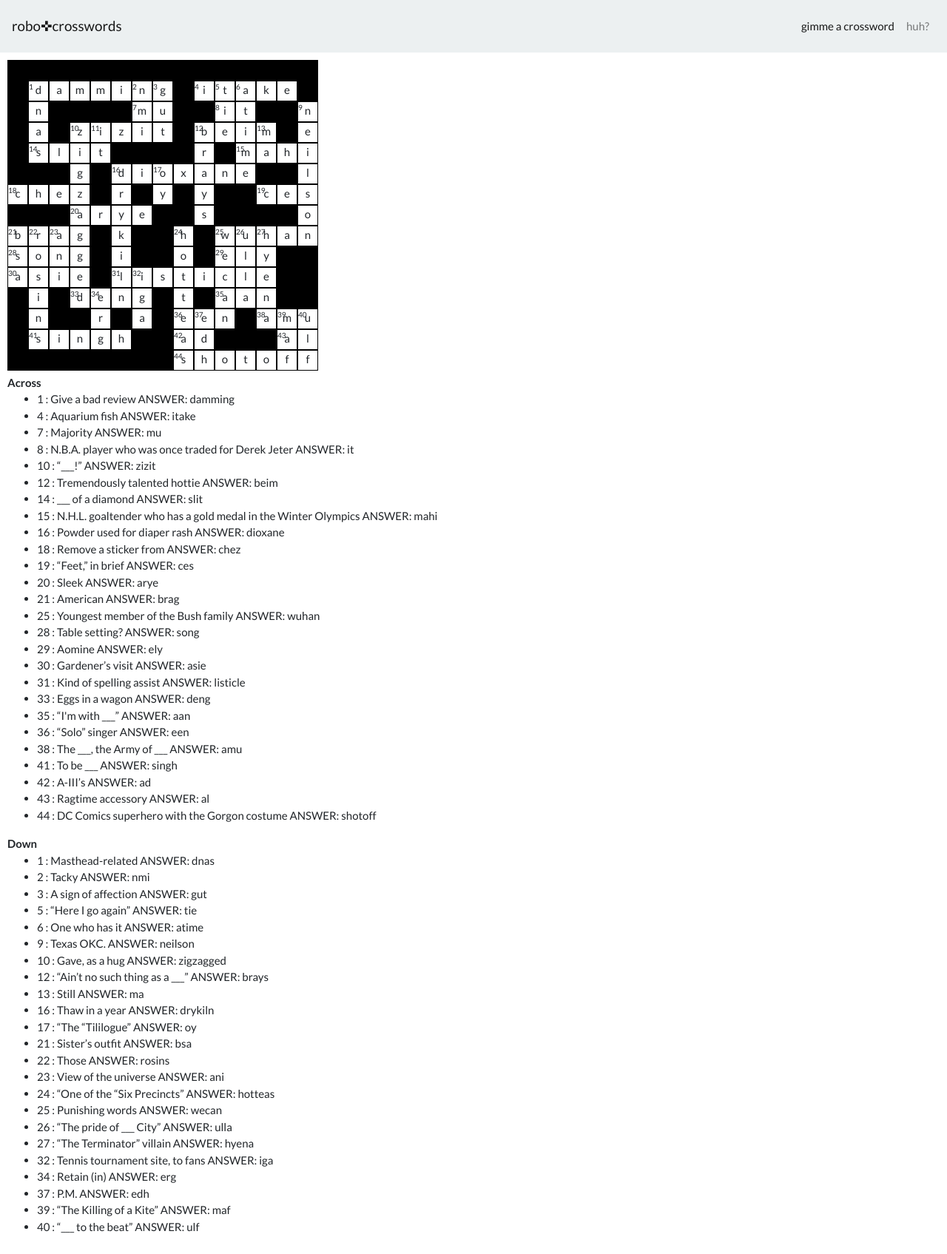
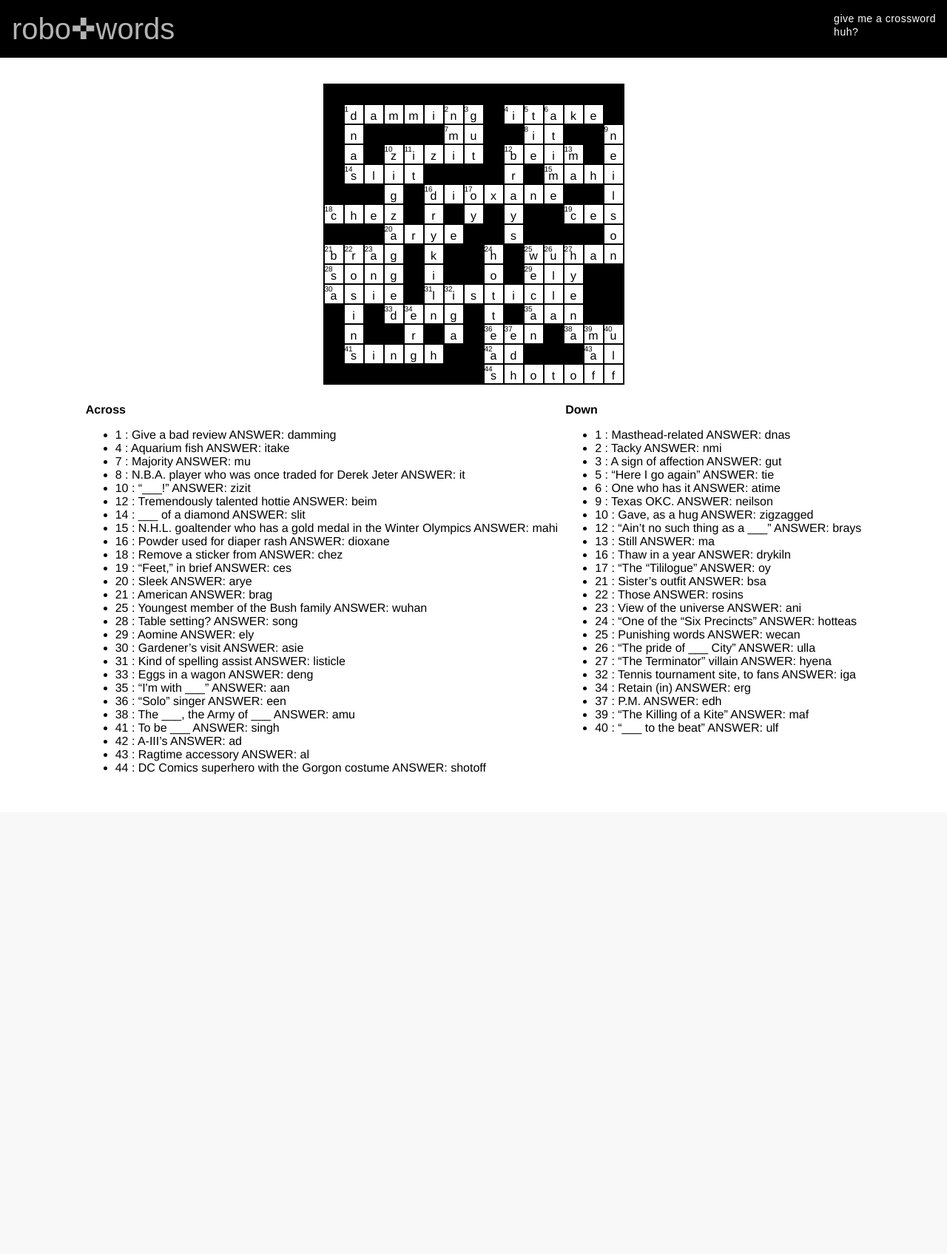
Before and after one commit to jeremyadamsfisher/ai_crosswords, a Flask app: page / in a window 1280 px wide. Shown: the whole page at 74% size. After the commit the page ends 1047 px from the top, so only its background shows below. Run offline with Flask 2, Linux system fonts and the light colour scheme; some libraries are stand-ins or nearby versions.

Commit message:
grid system seemingly working

```diff
--- a/app/templates/base.html
+++ b/app/templates/base.html
@@ -6,26 +6,64 @@
     <meta name="description" content="ML generated crosswords">
     <meta name="author" content="Jeremy">
     <link rel="stylesheet" href="/static/css/styles-1.0.0.css">
-    <link rel="stylesheet" href="/static/css/flatly.min.css">
     <style>
+    body {
+      margin:0;
+      font-family: "Oswald", Helvetica, Arial, sans-serif
+    }
     #content {
       padding: 10px;
+    }
+    .nav-container {
+      margin: 0px;
+      width: 100%;
+      background: black;
+    }
+    nav {
+      max-width: 1720px;
+      margin: 0 auto;
+      display: grid;
+      grid-template-columns: auto 1fr auto;
+    }
+    nav a {
+      color: white;
+      text-decoration: none;
+      font-family: 'Oswald', sans-serif;
+      transition: .3s all ease-in-out;
+    }
+    nav a:hover {
+      opacity: .7;
+    }
+    .right-menu {
+      grid-column: 3;
+    }
+    .right-menu a {
+      padding: 10px 0;
+      margin-right: 15px;
+      font-size: 14px;
+      font-weight: 300;
+      letter-spacing: 0.5px;
+    }
+    .logo {
+      grid-column: 1;
+      font-size: 40px;
+      padding: 1rem;
     }
     {% block style %}{% endblock %}
     </style>
   </head>
   <body>
-      <nav class="navbar navbar-expand-sm bg-light navbar-light">
-          <a class="navbar-brand" href="/">robo✜crosswords</a>
-          <ul class="navbar-nav ml-auto">
-            <li class="nav-item active">
-              <a class="nav-link" href="#">gimme a crossword</a>
-            </li>
-            <li class="nav-item">
-              <a class="nav-link" href="#">huh?</a>
-            </li>
+    <div class="nav-container">
+      <nav>
+        <a href="#" class="logo">robo✜words</a>
+        <div class="right-menu">
+          <ul>
+            <li><a href="#">give me a crossword</a></li>
+            <li><a href="#">huh?</a></li>
           </ul>
-        </nav>
+        </div>
+      </nav>
+    </div>
     <div id="content">
     {% block content %}{% endblock %}
     </div>
--- a/app/templates/index.html
+++ b/app/templates/index.html
@@ -2,57 +2,68 @@
 {% block title %}AI Crossword Generator{% endblock %}
 
 {% block style %}
-/* adapted from https://codepen.io/bornyesterday/pen/epadpa */
-#wrapper {
-  width: 425px;
-  height: 425px;
-  /* margin: 10px auto; */
+/* general */
+.container {
+  margin: 25px;
 }
-.filled {
-  width: 28px;
-  height: 28px;
-  background: black;
+#crossword-wrapper {
+  display: grid;
+  grid-template-columns: 1fr auto 1fr;
+}
+/* crossword styling adapted from https://codepen.io/bornyesterday/pen/epadpa */
+#crossword-container {
+  grid-column: 2;
+  width: 405px;
+  height: 405px;
+  border: 1px solid black;
+}
+.crossword-box {
+  width: 25px;
+  height: 25px;
   border: 1px solid black;
   padding: 0;
   margin: 0;
   float: left;
 }
-.empty {
-  width: 28px;
-  height: 28px;
-  border: 1px solid black;
-  padding: 0;
-  margin: 0;
-  float: left;
+.crossword-box p {
+  margin-top: 6px;
+  text-align: center;
+  border-style:
 }
-.numbered {
-  counter-increment: value;
-}
+.filled { background: black; }
+.numbered { counter-increment: value; }
 .numbered:nth-of-type(n)::before {
   content: counter(value);
   font-size: 10px;
   position: absolute;
 }
-div p {
-  text-align: center;
+/* hint stuff */
+#crossword-hints-wrapper {
+  display: grid;
+  grid-template-columns: 1fr auto 10px auto 1fr;
 }
+#hints-across {grid-column: 2;}
+#hints-down {grid-column: 4;}
 {% endblock %}
 
 {% block content %}
-<div id="wrapper">
+<div id="crossword-wrapper" class="container">
+  <div id="crossword-container">
       {% for elem in flattened_grid %}
         {% if elem %}
           {% if loop.index - 1 in flatted_grid_word_origins %}
-        <div class="empty numbered"><p>{{elem}}</p></div>
+            <div class="crossword-box numbered"><p>{{elem}}</p></div>
           {% else %}
-        <div class="empty"><p>{{elem}}</p></div>
+            <div class="crossword-box"><p>{{elem}}</p></div>
           {% endif %}
         {% else %}
-      <div class="filled"></div>
+          <div class="crossword-box filled"></div>
         {% endif %}
       {% endfor %}
     </div>
-<div>
+</div>
+<div id="crossword-hints-wrapper" class="container">
+  <div id="hints-across">
       <strong>Across</strong>
       <ul>
         {% for hint, counter_number, _, word in hint_info_across %}
@@ -60,7 +71,7 @@ div p {
         {% endfor %}
       </ul>
     </div>
-<div>
+    <div id="hints-down">
       <strong>Down</strong>
       <ul>
         {% for hint, counter_number, _, word in hint_info_down %}
@@ -68,4 +79,5 @@ div p {
         {% endfor %}
       </ul>
     </div>
+</div>
 {% endblock %}
```
Lines whose indentation alone changed are shown as unchanged.
